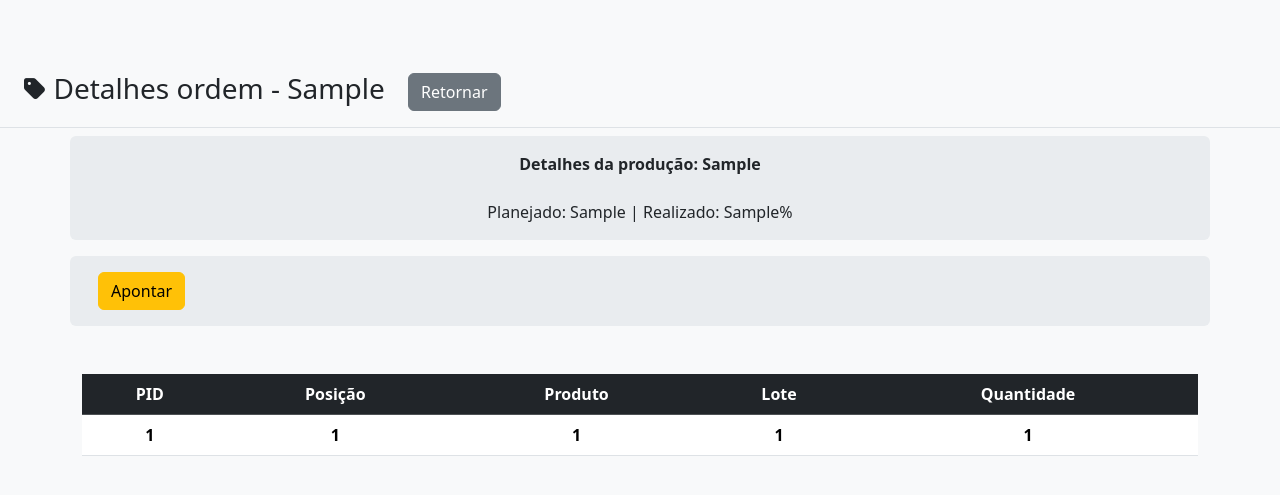
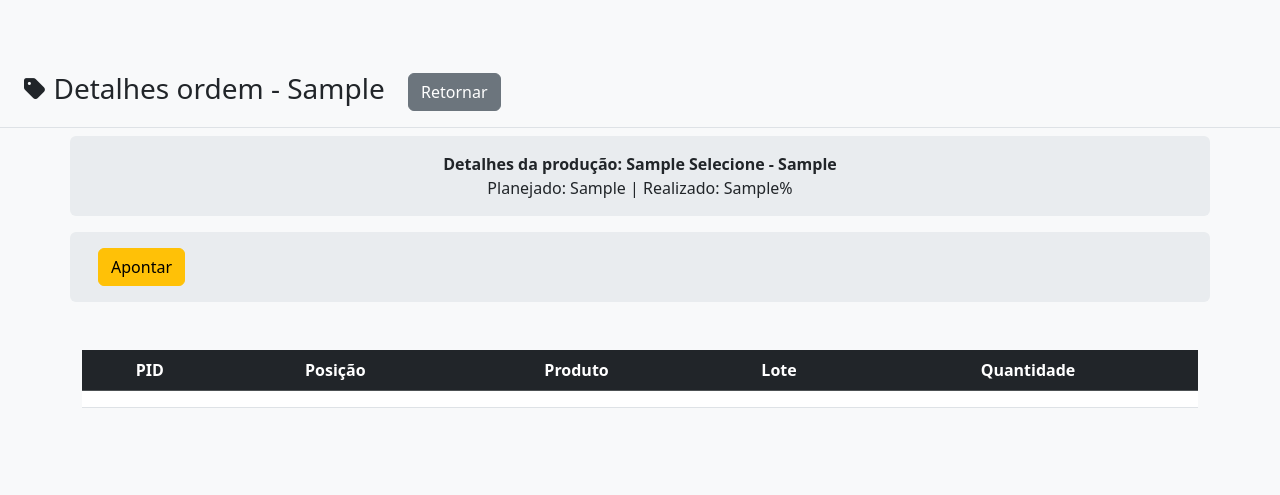
Before and after one commit to rochamrcs/projeto-gideao, a Django app: page /producao/detalhe_producao/1/ in a window 1280 px wide. Shown: the top 495 px of the page. Run offline with Django 4.2, Linux system fonts and the light colour scheme; tables that the repository leaves empty hold one stand-in row (values such as "Sample post"); lists and menus that the app fills with data are empty; some libraries are stand-ins or nearby versions.

Commit message:
Ajustes no apontamento da produção

```diff
--- a/projeto/Apps/producao/forms.py
+++ b/projeto/Apps/producao/forms.py
@@ -6,3 +6,9 @@ class ProducaoForm(forms.ModelForm):
     class Meta:
         model = Producao
         fields = ['ordem', 'produto','modal', 'lote', 'planta', 'linha', 'volume']
+
+class ApontarForm(forms.ModelForm):
+
+    class Meta:
+        model = Producao
+        fields = ['ensacado']
--- a/projeto/Apps/producao/templates/producao/detalhe_producao.html
+++ b/projeto/Apps/producao/templates/producao/detalhe_producao.html
@@ -12,7 +12,9 @@
 
 <div class="container mx-auto bg-body-secondary pt-3 pb-3 rounded text-center">
 
-    <span class="fw-bold">Detalhes da produção: {{object.ordem}}</span><br>
+    <span class="fw-bold">
+        Detalhes da produção: {{object.produto}} {{object.get_modal_display}} - {{object.lote}}
+    </span>
     <br>
     <a>Planejado: {{object.volume}} | </a>
     <a>Realizado: {{object.ensacado}}%</a>
@@ -21,7 +23,7 @@
 
 <div class="container mx-auto bg-body-secondary mt-3 pb-3 rounded text-center">
     <div class="d-flex flex-row pt-3">
-        <button type="reset" class="btn btn-warning ms-3"><a href="#" class="text-decoration-none text-reset" > Apontar </a></button>
+        <button type="reset" class="btn btn-warning ms-3"><a href="{% url 'apontar_producao' producao.pk %}" class="text-decoration-none text-reset" > Apontar </a></button>
     </div>
 </div>
 
@@ -38,11 +40,11 @@
           </tr>
         </thead>
         <tbody>
-            <th class="text-center gd-table">1</th>
-            <th class="text-center gd-table">1</th>
-            <th class="text-center gd-table">1</th>
-            <th class="text-center gd-table">1</th>
-            <th class="text-center gd-table">1</th>
+            <th class="text-center gd-table"></th>
+            <th class="text-center gd-table"></th>
+            <th class="text-center gd-table"></th>
+            <th class="text-center gd-table"></th>
+            <th class="text-center gd-table"></th>
         </tbody>
       </table>
 </div>
--- a/projeto/Apps/producao/urls.py
+++ b/projeto/Apps/producao/urls.py
@@ -4,5 +4,6 @@ from projeto.Apps.producao import views
 urlpatterns = [
     path('', views.ProducaoView.as_view(), name='producao'),
     path('novo_producao/', views.CreateProducao.as_view(), name='nova_producao'),
-    path('detalhe_producao/<str:pk>/', views.DetailProducao.as_view(), name='detalhe_producao')
+    path('detalhe_producao/<str:pk>/', views.DetailProducao.as_view(), name='detalhe_producao'),
+    path('apontar_producao/<str:pk>/', views.ApontarProducao.as_view(), name ='apontar_producao')
 ]
--- a/projeto/Apps/producao/views.py
+++ b/projeto/Apps/producao/views.py
@@ -1,6 +1,6 @@
 from django.views.generic import TemplateView, CreateView, UpdateView, DetailView
 from .models import Producao
-from .forms import ProducaoForm
+from .forms import ProducaoForm, ApontarForm
 from django.urls import reverse_lazy
 
 
@@ -27,3 +27,10 @@ class DetailProducao(DetailView):
         contexto = super().get_context_data(**kwargs)
         contexto["producao_lista"] = Producao.objects.all()
         return contexto
+
+
+class ApontarProducao(UpdateView):
+    template_name = './producao/apontar_producao.html'
+    form_class = ApontarForm
+    model = Producao
+    success_url = reverse_lazy('producao')
--- a/requirements.txt
+++ b/requirements.txt
@@ -1,5 +1,4 @@
 asgiref==3.6.0
-backports.zoneinfo==0.2.1
 crispy-bootstrap5==0.7
 Django==4.2
 django-crispy-forms==2.0
```
Also changed, not shown: projeto/Apps/producao/templates/producao/apontar_producao.html (added, +21 -0 lines).
